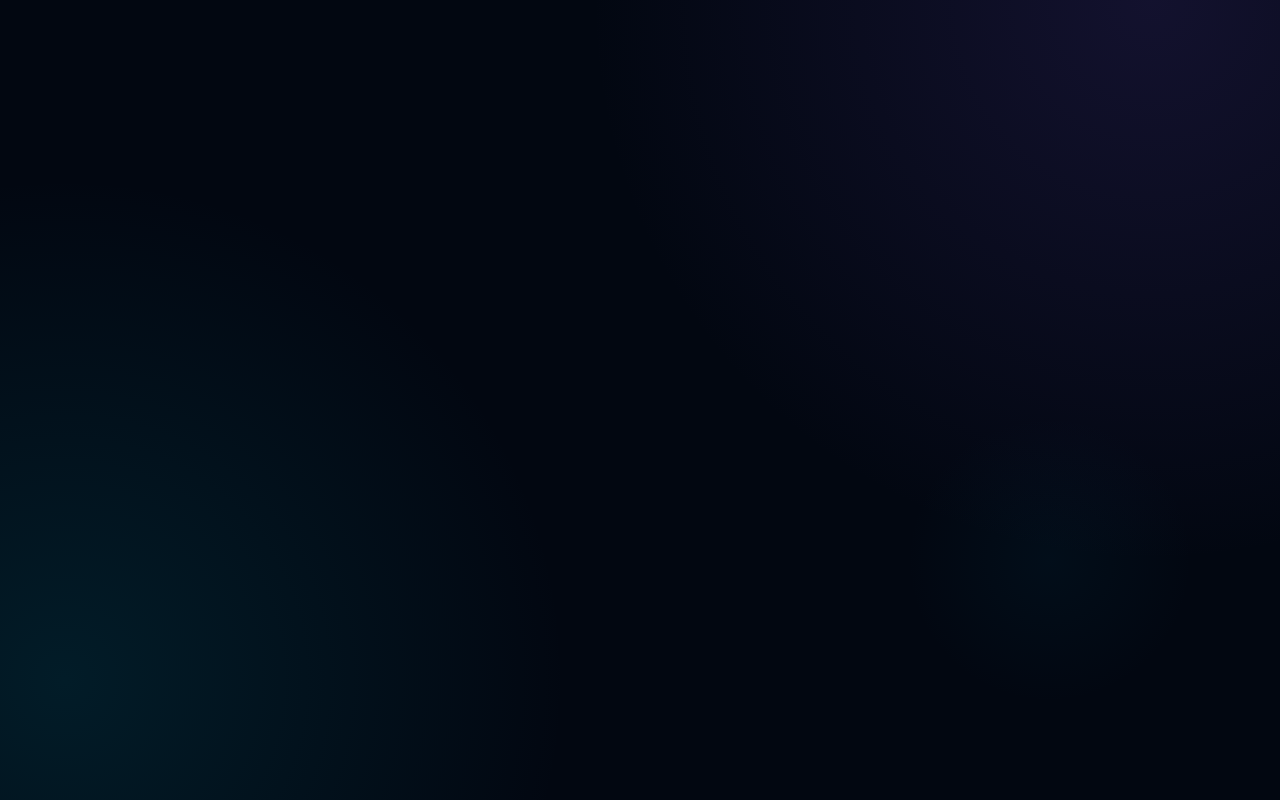
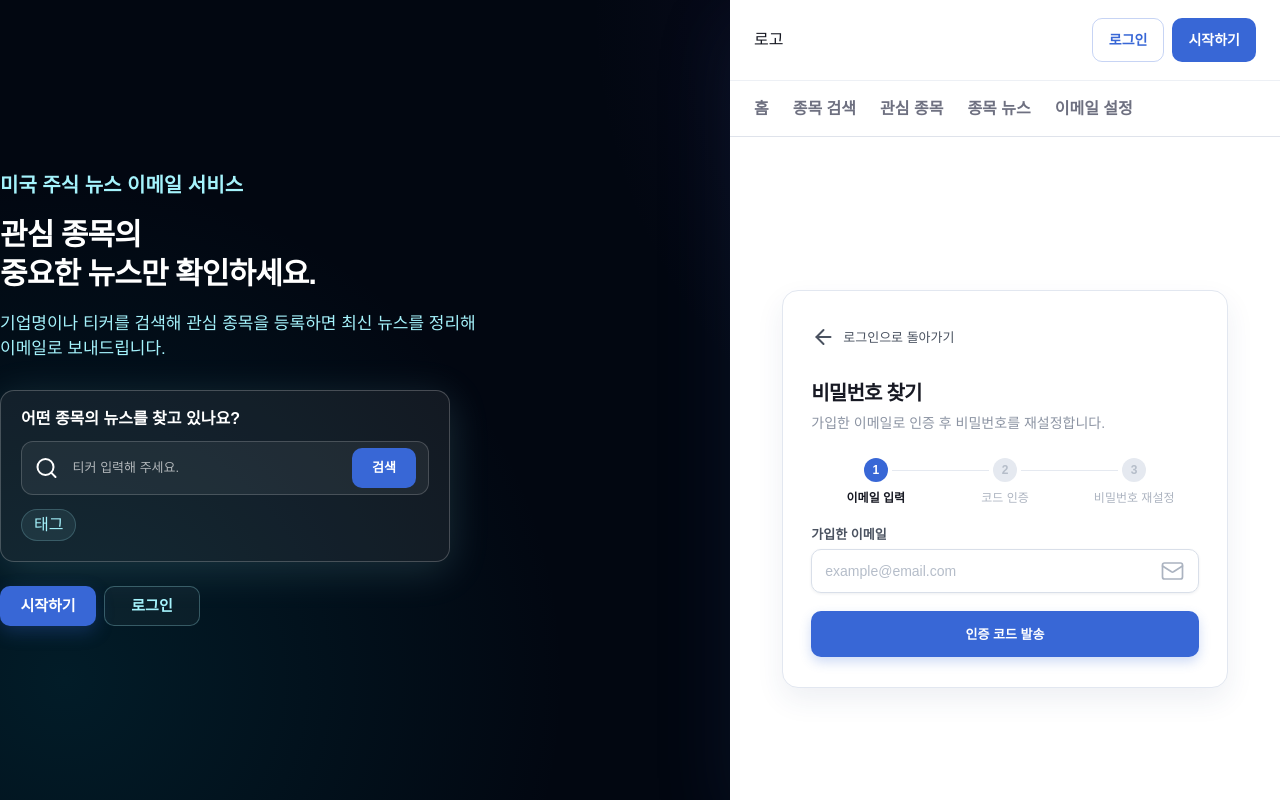
Before and after one commit to kimjiseung97/stockNews, a React (Vite) app: page /find-password in a window 1280 px wide. Before the commit this address had no page. Built offline with nearby package versions, Linux system fonts and the light colour scheme.

Commit message:
feat: 계정 찾기 기능 연동 및 API 폴더 구조 정리

```diff
--- a/src/App.tsx
+++ b/src/App.tsx
@@ -7,7 +7,7 @@ import StockSearchPage from './pages/stock-search/StockSearchPage'
 import WatchlistPage from './pages/watchlist/WatchlistPage'
 import MainLayout from './layouts/MainLayout'
 import LoginPage from './pages/login/LoginPage'
-import ForgotPasswordPage from './pages/forgot-password/ForgotPasswordPage'
+import FindPasswordPage from './pages/find-password/FindPasswordPage'
 import FindEmailPage from './pages/find-email/FindEmailPage'
 
 function App() {
@@ -22,8 +22,8 @@ function App() {
         <Route path="/login" element={<LoginPage></LoginPage>}></Route>
         <Route path="/sign-up" element={<SignUpPage></SignUpPage>}></Route>
         <Route
-          path="/forgot-password"
-          element={<ForgotPasswordPage></ForgotPasswordPage>}
+          path="/find-password"
+          element={<FindPasswordPage></FindPasswordPage>}
         ></Route>
         <Route path="/find-email" element={<FindEmailPage></FindEmailPage>}></Route>
       </Route>
--- /dev/null
+++ b/src/api/infoFind/findPw.ts
@@ -0,0 +1,23 @@
+// 비밀번호 찾기
+import { apiFetch } from '@/api/common/commonApi'
+
+interface ResetPasswordRequest {
+  email: string
+}
+
+// 비밀번호 재설정 인증 코드 요청
+export async function requestResetPassword(data: ResetPasswordRequest): Promise<void> {
+  try {
+    console.log('비밀번호 재설정 요청 데이터', data)
+
+    const response = await apiFetch('/auth/reset-password/request', {
+      method: 'POST',
+      body: JSON.stringify(data),
+    })
+
+    console.log('비밀번호 재설정 인증 코드 발송 성공 응답', response)
+  } catch (error) {
+    console.log('비밀번호 재설정 인증 코드 발송 에러', error)
+    throw error
+  }
+}
--- /dev/null
+++ b/src/api/watchList/regist.ts
@@ -0,0 +1 @@
+// 관심종목 등록
--- /dev/null
+++ b/src/api/watchList/remove.ts
@@ -0,0 +1 @@
+//  관심종목해제
--- a/src/pages/find-email/FindEmailPage.tsx
+++ b/src/pages/find-email/FindEmailPage.tsx
@@ -139,11 +139,7 @@ function FindEmailPage() {
         )}
 
         {step === 1 && (
-          <form
-            className={styles['find-email-page__form']}
-            onSubmit={handleEmailSubmit}
-            noValidate
-          >
+          <form className={styles['find-email-page__form']} onSubmit={handleEmailSubmit} noValidate>
             <label className={styles['find-email-page__field']}>
               <span>복구용 이메일</span>
               <span className={styles['find-email-page__input-box']}>
@@ -188,9 +184,7 @@ function FindEmailPage() {
                     placeholder="6자리 코드 입력"
                     inputMode="numeric"
                     onChange={(event) => {
-                      setVerificationCode(
-                        event.target.value.replace(/[^0-9]/g, '').slice(0, 6),
-                      )
+                      setVerificationCode(event.target.value.replace(/[^0-9]/g, '').slice(0, 6))
                       setWarningMessage('')
                     }}
                     required
@@ -236,7 +230,7 @@ function FindEmailPage() {
           <span></span>
         </section>
 
-        <Link className={styles['find-email-page__forgot-password']} to="/forgot-password">
+        <Link className={styles['find-email-page__forgot-password']} to="/find-password">
           비밀번호 찾기
         </Link>
       </article>
--- a/src/pages/forgot-password/ForgotPasswordPage.tsx
+++ b/src/pages/find-password/FindPasswordPage.tsx
@@ -1,12 +1,14 @@
 import { useEffect, useState, type FormEvent } from 'react'
 import { ArrowLeft, Check, Eye, EyeOff, Mail } from 'lucide-react'
 import { Link, useNavigate } from 'react-router-dom'
+import { ApiError } from '@/api/common/commonApi'
+import { requestResetPassword } from '@/api/infoFind/findPw'
 import styles from '@/assets/styles/pages/forgot-password/forgotPassword.module.scss'
 import mediaStyles from '@/assets/styles/pages/forgot-password/forgotPasswordMedia.module.scss'
 import completeIcon from '@/assets/images/icons/complete.png'
 import warningIcon from '@/assets/images/icons/x.png'
 
-function ForgotPasswordPage() {
+function FindPasswordPage() {
   const navigate = useNavigate()
   const [step, setStep] = useState(1)
   const [email, setEmail] = useState('')
@@ -15,6 +17,7 @@ function ForgotPasswordPage() {
   const [passwordConfirm, setPasswordConfirm] = useState('')
   const [isPasswordVisible, setIsPasswordVisible] = useState(false)
   const [warningMessage, setWarningMessage] = useState('')
+  const [isSubmitting, setIsSubmitting] = useState(false)
 
   const focusInput = (form: HTMLFormElement, name: string) => {
     const input = form.elements.namedItem(name)
@@ -50,7 +53,7 @@ function ForgotPasswordPage() {
   }, [])
 
   // 이메일 인증 단계로 이동
-  const handleEmailSubmit = (event: FormEvent<HTMLFormElement>) => {
+  const handleEmailSubmit = async (event: FormEvent<HTMLFormElement>) => {
     event.preventDefault()
 
     const emailPattern = /^[^\s@]+@[^\s@]+\.[^\s@]+$/
@@ -68,9 +71,20 @@ function ForgotPasswordPage() {
       return
     }
 
-    setEmail(trimmedEmail)
-    setWarningMessage('')
-    setStep(2)
+    setIsSubmitting(true)
+
+    try {
+      await requestResetPassword({ email: trimmedEmail })
+      setEmail(trimmedEmail)
+      setWarningMessage('')
+      setStep(2)
+    } catch (error) {
+      setWarningMessage(
+        error instanceof ApiError ? error.message : '인증 코드 발송에 실패했습니다.',
+      )
+    } finally {
+      setIsSubmitting(false)
+    }
   }
 
   // 새 비밀번호 입력 단계로 이동
@@ -214,8 +228,12 @@ function ForgotPasswordPage() {
               </span>
             </label>
 
-            <button type="submit" className={styles['forgot-password-page__submit']}>
-              인증 코드 발송
+            <button
+              type="submit"
+              className={styles['forgot-password-page__submit']}
+              disabled={isSubmitting}
+            >
+              {isSubmitting ? '발송 중...' : '인증 코드 발송'}
             </button>
           </form>
         )}
@@ -237,9 +255,7 @@ function ForgotPasswordPage() {
                     placeholder="6자리 코드 입력"
                     inputMode="numeric"
                     onChange={(event) => {
-                      setVerificationCode(
-                        event.target.value.replace(/[^0-9]/g, '').slice(0, 6),
-                      )
+                      setVerificationCode(event.target.value.replace(/[^0-9]/g, '').slice(0, 6))
                       setWarningMessage('')
                     }}
                     required
@@ -332,4 +348,4 @@ function ForgotPasswordPage() {
   )
 }
 
-export default ForgotPasswordPage
+export default FindPasswordPage
--- a/src/pages/login/LoginPage.tsx
+++ b/src/pages/login/LoginPage.tsx
@@ -96,7 +96,7 @@ function LoginPage() {
           <button
             type="button"
             className={styles['login-page__forgot-password']}
-            onClick={() => navigate('/forgot-password')}
+            onClick={() => navigate('/find-password')}
           >
             비밀번호를 잊으셨나요?
           </button>
--- a/src/pages/sign-up/SignUpPage.tsx
+++ b/src/pages/sign-up/SignUpPage.tsx
@@ -2,7 +2,7 @@ import { useState, type FormEvent, type MouseEvent as ReactMouseEvent } from 're
 import { Eye, EyeOff, Mail } from 'lucide-react'
 import { Link, useNavigate } from 'react-router-dom'
 import { signUp } from '@/api/sign/sign'
-import { duplicateCheck } from '@/api/sign/duplicatChaeck/duplicateCheck'
+import { duplicateCheck } from '@/api/sign/duplicateCheck'
 import { emailAuth } from '@/api/emailAuth/emailAuth'
 import styles from '@/assets/styles/pages/sign-up/signUp.module.scss'
 import mediaStyles from '@/assets/styles/pages/sign-up/signUpMedia.module.scss'
```
Also changed, not shown: src/api/watchList/search.ts (added, +22 -0 lines), src/api/sign/duplicateCheck.ts (renamed from src/api/sign/duplicatChaeck/duplicateCheck.ts).
